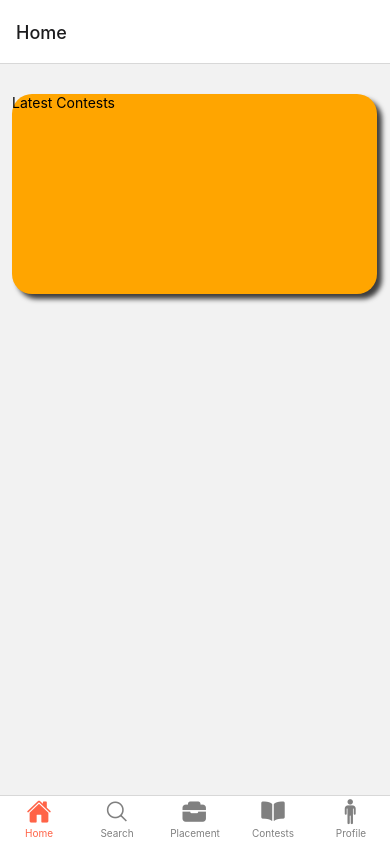
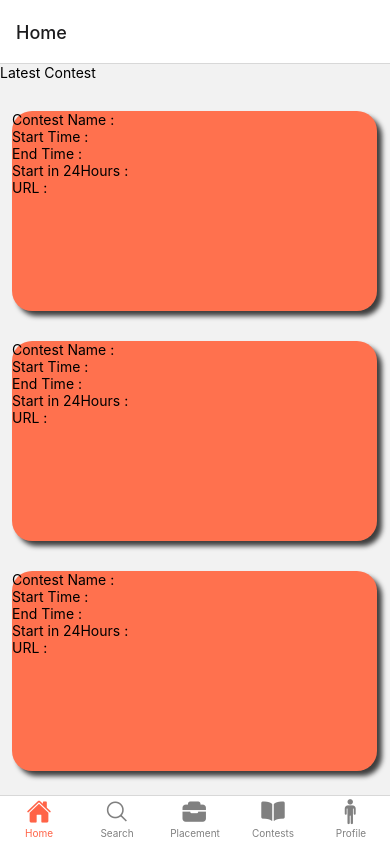
Before and after one commit to yogayataverma/Contestopedia, a React Native app: screen / in a window 390 px wide. Built offline with nearby package versions, Linux system fonts and the light colour scheme.

Commit message:
Cards added

```diff
--- /dev/null
+++ b/navigation/screens/ContestCard.js
@@ -0,0 +1,38 @@
+import * as React from 'react';
+import { View, Text, StyleSheet, Dimensions } from 'react-native';
+
+
+
+export default function ContestCard({ navigation }) {
+    return (
+        <View style={styles.cardContainer}>
+            <Text>Contest Name : </Text>
+            <Text>Start Time :</Text>
+            <Text>End Time :</Text>
+            <Text>Start in 24Hours : </Text>
+            <Text>URL : </Text>
+        </View>
+    );
+}
+// const deviceWidth = Math.round(Dimensions.get('window'.width))
+const deviceWidth = Dimensions.get('window').width;
+const styles = StyleSheet.create({
+    cardContainer: { width: deviceWidth-25,
+    backgroundColor: '#ff714e',
+    height:200,
+    borderRadius:20,
+    // alignItems:'center',
+    // alignContent: 'center',
+    marginLeft:12,
+    marginTop:30,
+
+    shadowColor: '#000',
+    shadowOffset: {
+        width:5,
+        height: 5,
+    },
+    shadowOpacity: 0.75,
+    shadowRadius:5,
+    elevation: 9,
+},
+});
--- a/navigation/screens/Contests.js
+++ b/navigation/screens/Contests.js
@@ -1,12 +1,18 @@
 import * as React from 'react';
-import { View, Text } from 'react-native';
+import { ScrollView,View, Text } from 'react-native';
+import ContestCard from './ContestCard';
+
 
 export default function Contests({ navigation }) {
     return (
-        <View style={{ flex: 1, alignItems: 'center', justifyContent: 'center' }}>
-            <Text
-                onPress={() => navigation.navigate('Home')}
-                style={{ fontSize: 26, fontWeight: 'bold' }}>Contests details</Text>
-        </View>
+    <>
+        <ScrollView>
+            <ContestCard/>
+            <ContestCard/>
+            <ContestCard/>
+            <ContestCard/>
+            <ContestCard/>
+        </ScrollView>
+    </>
     );
 }
--- /dev/null
+++ b/navigation/screens/HomeCards.js
@@ -0,0 +1,37 @@
+import * as React from 'react';
+import { View, Text, StyleSheet, Dimensions } from 'react-native';
+
+
+export default function HomeCards({ navigation }) {
+    return (
+        <View style={styles.cardContainer}>
+            <Text>Contest Name : </Text>
+            <Text>Start Time :</Text>
+            <Text>End Time :</Text>
+            <Text>Start in 24Hours : </Text>
+            <Text>URL : </Text>
+        </View>
+    );
+}
+// const deviceWidth = Math.round(Dimensions.get('window'.width))
+const deviceWidth = Dimensions.get('window').width;
+const styles = StyleSheet.create({
+    cardContainer: { width: deviceWidth-25,
+    backgroundColor: '#ff714e',
+    height:200,
+    borderRadius:20,
+    // alignItems:'center',
+    // alignContent: 'center',
+    marginLeft:12,
+    marginTop:30,
+
+    shadowColor: '#000',
+    shadowOffset: {
+        width:5,
+        height: 5,
+    },
+    shadowOpacity: 0.75,
+    shadowRadius:5,
+    elevation: 9,
+},
+});
--- a/navigation/screens/HomeScreen.js
+++ b/navigation/screens/HomeScreen.js
@@ -1,12 +1,32 @@
 import * as React from 'react';
-import HomeContent from './HomeContent';
+import { ScrollView,View, Text } from 'react-native';
+import HomeCards from './HomeCards';
 
 export default function HomeScreen({ navigation }) {
     return (
+        // <SafeAreaView style={style.container}>
+            //<ScrollView>
+            //  {postMessage.map((HomeCards,index)=>(
+                //      <Post HomeCards={HomeCards} key={index}/>
+                //
+                //  ))}
+                //<HomeCards/>
+                //   </ScrollView>
 
-        <HomeContent/>
-        // <View >
-        //     <Text>Latest Contests</Text>
-        // </View>
+                // {/* </SafeAreaView> */}
+                //  <View >
+                //      <Text>Latest Contests</Text>
+                //  </View>
+
+            <>
+            <Text>Latest Contest</Text>
+            <ScrollView>
+                <HomeCards/>
+                <HomeCards/>
+                <HomeCards/>
+                <HomeCards/>
+                <HomeCards/>
+            </ScrollView>
+        </>
     );
 }
--- a/navigation/screens/Placement.js
+++ b/navigation/screens/Placement.js
@@ -1,12 +1,18 @@
 import * as React from 'react';
-import { View, Text } from 'react-native';
+import { ScrollView,View, Text } from 'react-native';
+import PlacementCard from './PlacementCard';
+
 
 export default function Placement({ navigation }) {
     return (
-        <View style={{ flex: 1, alignItems: 'center', justifyContent: 'center' }}>
-            <Text
-                onPress={() => navigation.navigate('Home')}
-                style={{ fontSize: 26, fontWeight: 'bold' }}>Placement Section</Text>
-        </View>
+    <>
+        <ScrollView>
+            <PlacementCard/>
+            <PlacementCard/>
+            <PlacementCard/>
+            <PlacementCard/>
+            <PlacementCard/>
+        </ScrollView>
+    </>
     );
 }
--- a/navigation/screens/HomeContent.js
+++ b/navigation/screens/PlacementCard.js
@@ -2,10 +2,14 @@ import * as React from 'react';
 import { View, Text, StyleSheet, Dimensions } from 'react-native';
 
 
-export default function Placement({ navigation }) {
+export default function PlacementCard({ navigation }) {
     return (
         <View style={styles.cardContainer}>
-            <Text>Latest Contests</Text>
+            <Text>Company Name :</Text>
+            <Text>Eligibility :</Text>
+            <Text>Last Date to Apply :</Text>
+            <Text>URL :</Text>
+            <Text>Description :</Text>
         </View>
     );
 }
@@ -13,7 +17,7 @@ export default function Placement({ navigation }) {
 const deviceWidth = Dimensions.get('window').width;
 const styles = StyleSheet.create({
     cardContainer: { width: deviceWidth-25,
-    backgroundColor: '#FFA500',
+    backgroundColor: '#ff714e',
     height:200,
     borderRadius:20,
     // alignItems:'center',
```
